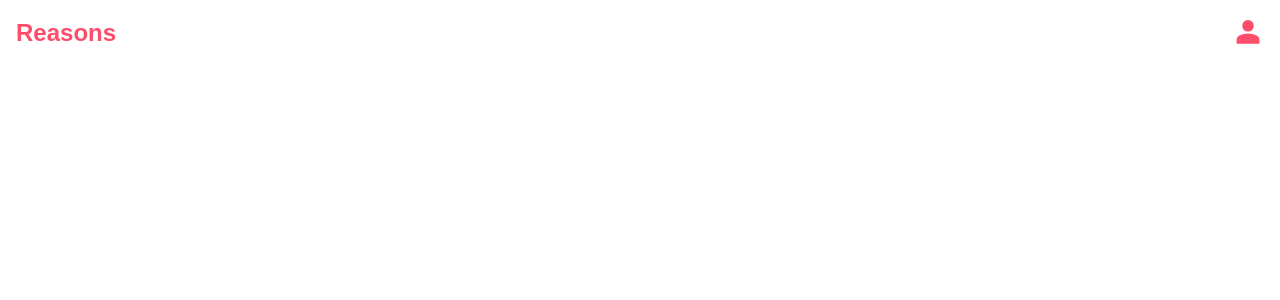
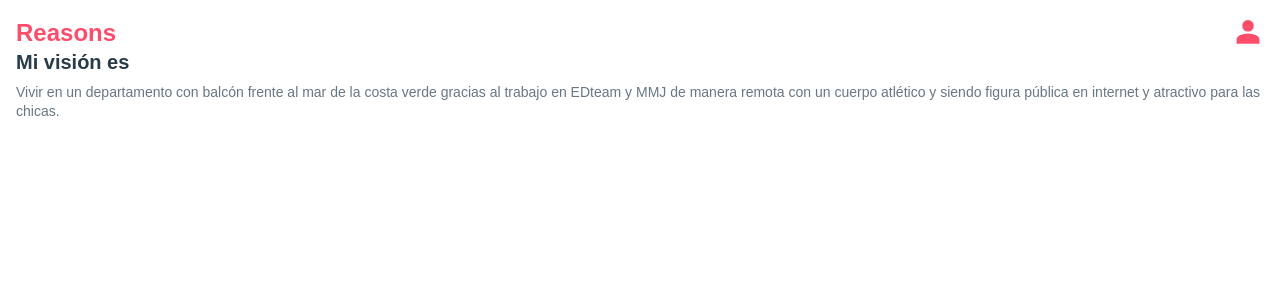
Before and after one commit to DenilDenilson/reasons, a React (Vite) app: page / in a window 1280 px wide. Shown: the top 300 px of the page. Built offline with nearby package versions, Linux system fonts and the light colour scheme.

Commit message:
Created and added the visionContainer component

```diff
--- a/src/DreamPage.jsx
+++ b/src/DreamPage.jsx
@@ -1,9 +1,11 @@
 import NavTop from "./NavTop";
+import VisionContainer from "./VisionContainer";
 
 export default function DreamPage() {
   return (
     <div className="p-4">
       <NavTop />
+      <VisionContainer />
     </div>
   );
 }
--- /dev/null
+++ b/src/VisionContainer.jsx
@@ -0,0 +1,13 @@
+export default function () {
+  return (
+    <section className="flex flex-col gap-2">
+      <h4 className="heading4 text-greys-TITLE">Mi visión es</h4>
+      <p className="small-regular text-greys-TEXT">
+        Vivir en un departamento con balcón frente al mar de la costa verde
+        gracias al trabajo en EDteam y MMJ de manera remota con un cuerpo
+        atlético y siendo figura pública en internet y atractivo para las
+        chicas.
+      </p>
+    </section>
+  );
+}
```
